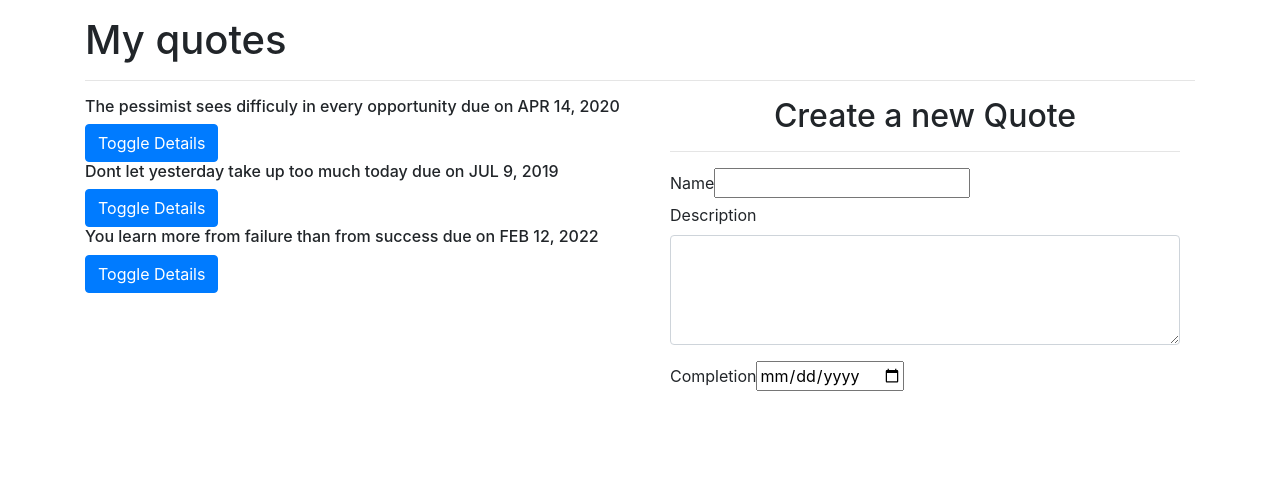
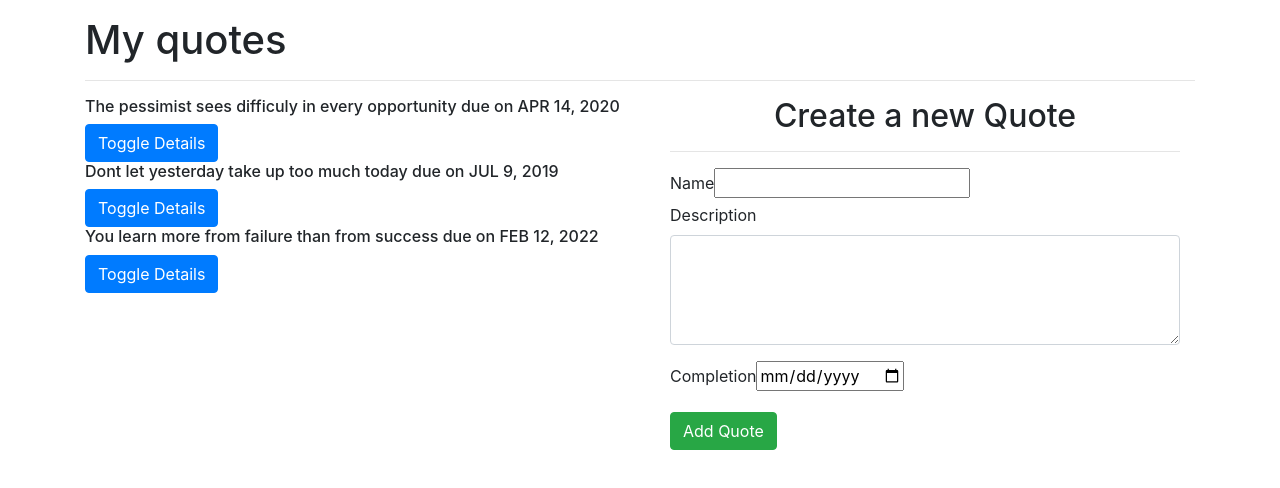
Before and after one commit to Albert-beg/QUOTE, an Angular app in the folder Quotes/: page / in a window 1280 px wide. Shown: the top 488 px of the page. Built offline with nearby package versions, Linux system fonts and the light colour scheme.

Commit message:
add submit form

```diff
--- a/Quotes/angular.json
+++ b/Quotes/angular.json
@@ -119,6 +119,10 @@
           }
         }
       }
-    }},
-  "defaultProject": "Quotes"
+    }
+  },
+  "defaultProject": "Quotes",
+  "cli": {
+    "analytics": "4712ce74-f23b-430d-a705-31c49f857da5"
+  }
 }
--- a/Quotes/src/app/qoute-form/qoute-form.component.html
+++ b/Quotes/src/app/qoute-form/qoute-form.component.html
@@ -1,7 +1,7 @@
 <div class="container-fluid">
     <h2 class="text-center">Create a new Quote</h2>
     <hr>
-    <form>
+    <form (ngSubmit)= "submitQuote()" #quoteform='ngForm'>
         <div class="form group">
 
             <label for="name">Name</label>
@@ -15,5 +15,6 @@
             <label for="complete">Completion</label>
             <input type="date" id="complete" required>
         </div>
+        <button type="submit" class="btn btn-success">Add Quote</button>
     </form>
 </div>
--- a/Quotes/src/app/quote/quote.component.html
+++ b/Quotes/src/app/quote/quote.component.html
@@ -4,6 +4,7 @@
 
   <div class="row">
     <div class="col-md-6">
+      <!-- <quote-form (addQuote)="addQuote"($event)" -->
       <div *ngFor='let quote of quotes;let i = index'>
         <div>
           <h6 id={{i}} appStrikethrough>{{quote.name}} due on {{quote.completeDate|date|uppercase}}</h6>
```
